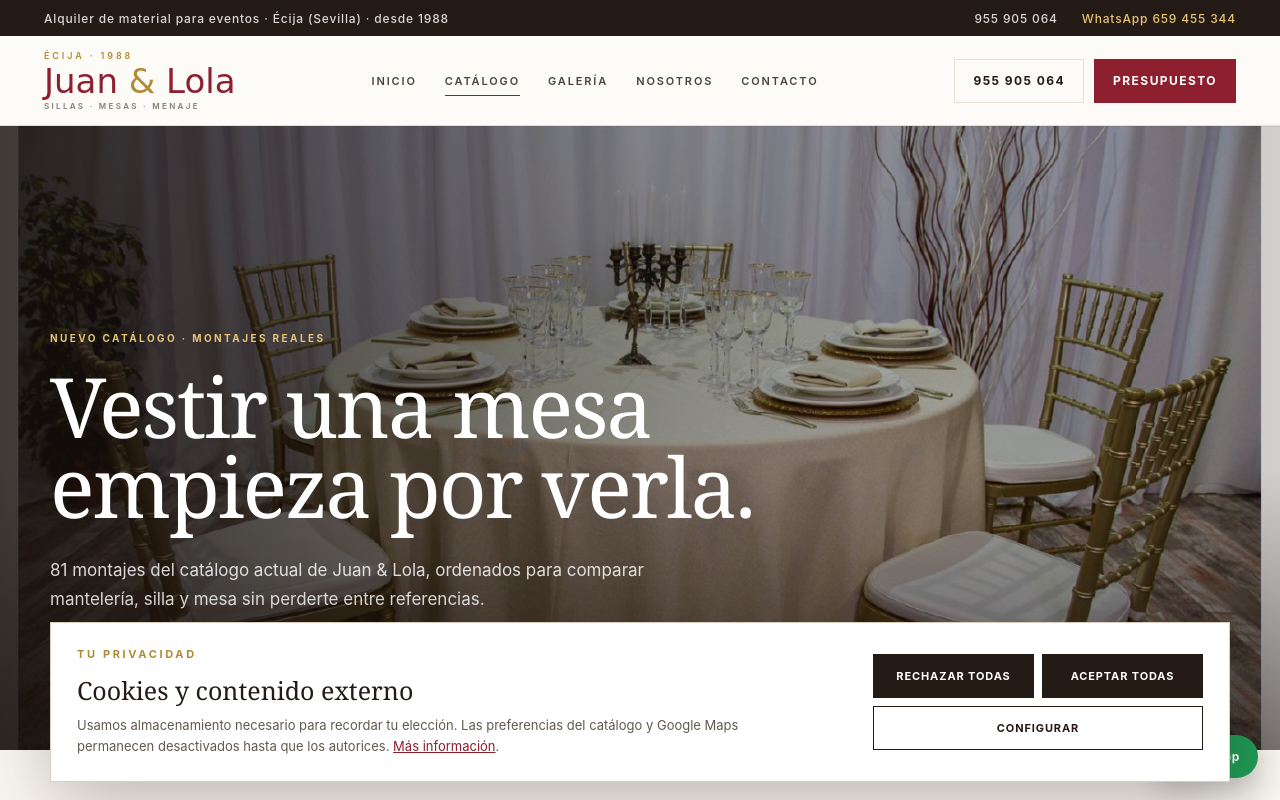
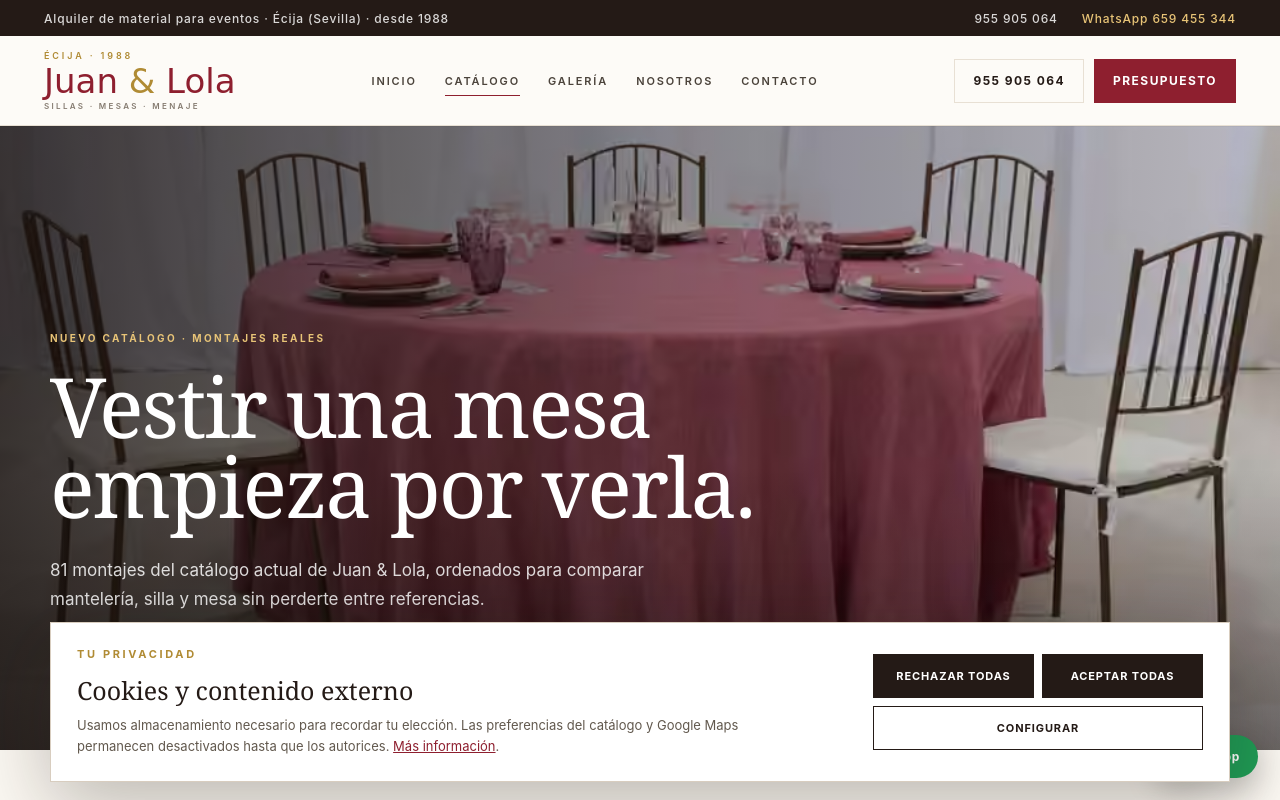
Before and after one commit to vornicx/sillas-juan-y-lola-web, a plain HTML site: page catalogo/index.html in a window 1280 px wide. Shown: the top 800 px of the page. Drawn offline with Linux system fonts and the light colour scheme.

Commit message:
feat: use current catalog photography in catalog hero

```diff
--- a/catalogo/index.html
+++ b/catalogo/index.html
@@ -1,4 +1,4 @@
-<!doctype html><html lang="es"><head><meta charset="utf-8"><meta name="viewport" content="width=device-width, initial-scale=1"><title>Nuevo catálogo | Sillas Juan y Lola</title><meta name="description" content="Nuevo catálogo de Sillas Juan y Lola: 81 montajes reales, 22 manteles, caminos de gasa, mesa rústica y 11 modelos de sillas para eventos."><meta name="theme-color" content="#8e1f2f"><link rel="canonical" href="https://sillasjuanylola.com/catalogo/"><link rel="icon" href="/favicon.svg" type="image/svg+xml"><link rel="stylesheet" href="/assets/styles.css"><link rel="stylesheet" href="/assets/catalogo-2025.css"><meta property="og:type" content="website"><meta property="og:locale" content="es_ES"><meta property="og:site_name" content="Sillas Juan y Lola"><meta property="og:title" content="Nuevo catálogo | Sillas Juan y Lola"><meta property="og:description" content="81 montajes reales con mantelería, caminos, mesa rústica y modelos de sillas identificados."><meta property="og:image" content="https://sillasjuanylola.com/assets/images/catalogo-2021/venecia-oro.jpg"></head><body class="catalog-v2-page">
+<!doctype html><html lang="es"><head><meta charset="utf-8"><meta name="viewport" content="width=device-width, initial-scale=1"><title>Nuevo catálogo | Sillas Juan y Lola</title><meta name="description" content="Nuevo catálogo de Sillas Juan y Lola: 81 montajes reales, 22 manteles, caminos de gasa, mesa rústica y 11 modelos de sillas para eventos."><meta name="theme-color" content="#8e1f2f"><link rel="canonical" href="https://sillasjuanylola.com/catalogo/"><link rel="icon" href="/favicon.svg" type="image/svg+xml"><link rel="stylesheet" href="/assets/styles.css"><link rel="stylesheet" href="/assets/catalogo-2025.css"><meta property="og:type" content="website"><meta property="og:locale" content="es_ES"><meta property="og:site_name" content="Sillas Juan y Lola"><meta property="og:title" content="Nuevo catálogo | Sillas Juan y Lola"><meta property="og:description" content="81 montajes reales con mantelería, caminos, mesa rústica y modelos de sillas identificados."><meta property="og:image" content="https://sillasjuanylola.com/assets/images/catalogo-2025/buganvilla-forja-palillos.avif"></head><body class="catalog-v2-page">
   <a class="skip-link" href="#contenido">Saltar al contenido</a>
   <div class="topbar"><span>Alquiler de material para eventos · Écija (Sevilla) · desde 1988</span><span class="topbar-contacts"><a href="tel:+34955905064">955 905 064</a><a href="https://wa.me/34659455344" target="_blank" rel="noreferrer">WhatsApp 659 455 344</a></span></div>
   <header class="site-header">
@@ -8,7 +8,7 @@
     <div class="header-actions"><a class="phone-button" href="tel:+34955905064">955 905 064</a><a class="primary-button small" href="/contacto/">Presupuesto</a></div>
   </header>
   <main id="contenido">
-    <section class="catalog-v2-hero" style="background-image:url('/assets/images/catalogo-2021/venecia-oro.jpg')"><div class="catalog-v2-hero-shade"></div><div class="shell catalog-v2-hero-copy"><p class="catalog-v2-kicker">Nuevo catálogo · Montajes reales</p><h1>Vestir una mesa<br>empieza por verla.</h1><p>81 montajes del catálogo actual de Juan &amp; Lola, ordenados para comparar mantelería, silla y mesa sin perderte entre referencias.</p><a class="catalog-v2-scroll" href="#colecciones">Explorar catálogo <span>↓</span></a></div></section>
+    <section class="catalog-v2-hero" style="background-image:url('/assets/images/catalogo-2025/buganvilla-forja-palillos.avif')"><div class="catalog-v2-hero-shade"></div><div class="shell catalog-v2-hero-copy"><p class="catalog-v2-kicker">Nuevo catálogo · Montajes reales</p><h1>Vestir una mesa<br>empieza por verla.</h1><p>81 montajes del catálogo actual de Juan &amp; Lola, ordenados para comparar mantelería, silla y mesa sin perderte entre referencias.</p><a class="catalog-v2-scroll" href="#colecciones">Explorar catálogo <span>↓</span></a></div></section>
     <section class="catalog-v2-summary shell" aria-labelledby="catalog-v2-title"><div><p class="eyebrow">Edición actual</p><h2 id="catalog-v2-title">El catálogo completo, ahora pensado para elegir.</h2><p>Hemos convertido las 81 composiciones del catálogo en una experiencia navegable: 22 manteles, dos caminos de gasa, mesa Rústica y 11 modelos de silla identificados por su nombre.</p></div><div class="catalog-v2-stats"><div><strong>81</strong><span>montajes</span></div><div><strong>22</strong><span>manteles</span></div><div><strong>11</strong><span>sillas</span></div><div><strong>01</strong><span>mesa rústica</span></div></div></section>
     <section class="catalog-v2-tools-wrap" id="colecciones"><div class="shell catalog-v2-tools"><div class="catalog-v2-search"><label for="catalog-search">Buscar en el catálogo</label><div><svg aria-hidden="true" viewBox="0 0 24 24"><circle cx="11" cy="11" r="7"></circle><path d="m16 16 5 5"></path></svg><input id="catalog-search" type="search" data-catalog-search placeholder="Ej. Venecia, Crossback, Vichy…" autocomplete="off"></div></div><div class="catalog-v2-select"><label for="chair-filter">Filtrar por silla</label><select id="chair-filter" data-chair-filter><option value="">Todos los modelos</option><option value="Forja Cruzada">Forja Cruzada</option>
 <option value="Tiffany Blanca">Tiffany Blanca</option>
```
